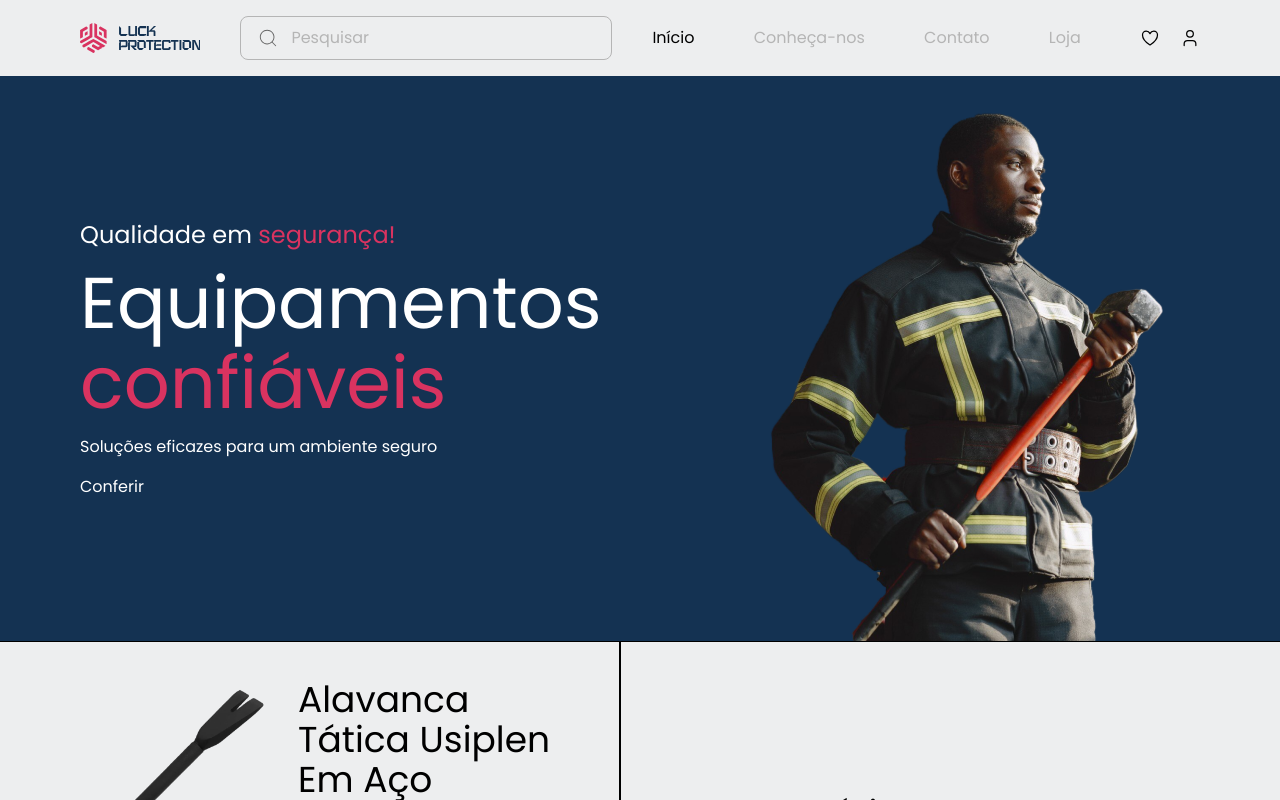
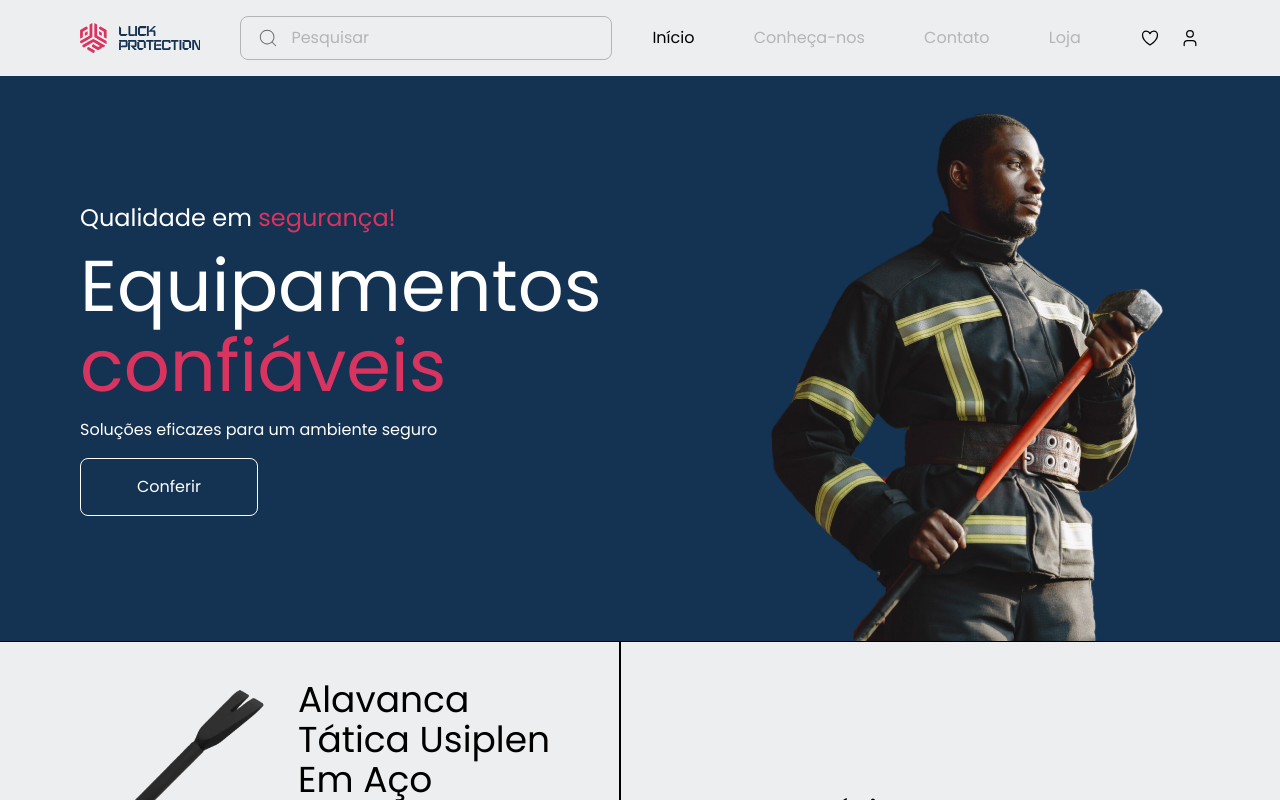
Before and after one commit to famgz/luck-protection-lp, a React (Vite) app: page / in a window 1280 px wide. Shown: the top 800 px of the page. Built offline with nearby package versions, Linux system fonts and the light colour scheme.

Commit message:
fix: add Link to Hero button

```diff
--- a/src/components/Hero.tsx
+++ b/src/components/Hero.tsx
@@ -1,3 +1,5 @@
+import { Link } from 'react-router-dom';
+
 export default function Hero() {
   return (
     <div className="bg-secondary px-24">
@@ -11,7 +13,9 @@ export default function Hero() {
             <p className="text-7xl text-primary">confiáveis</p>
           </div>
           <p>Soluções eficazes para um ambiente seguro</p>
-          <button className="btn-outline">Conferir</button>
+          <button className="btn-outline-white">
+            <Link to={'/catalogo'}>Conferir</Link>
+          </button>
         </div>
 
         <div>
```
